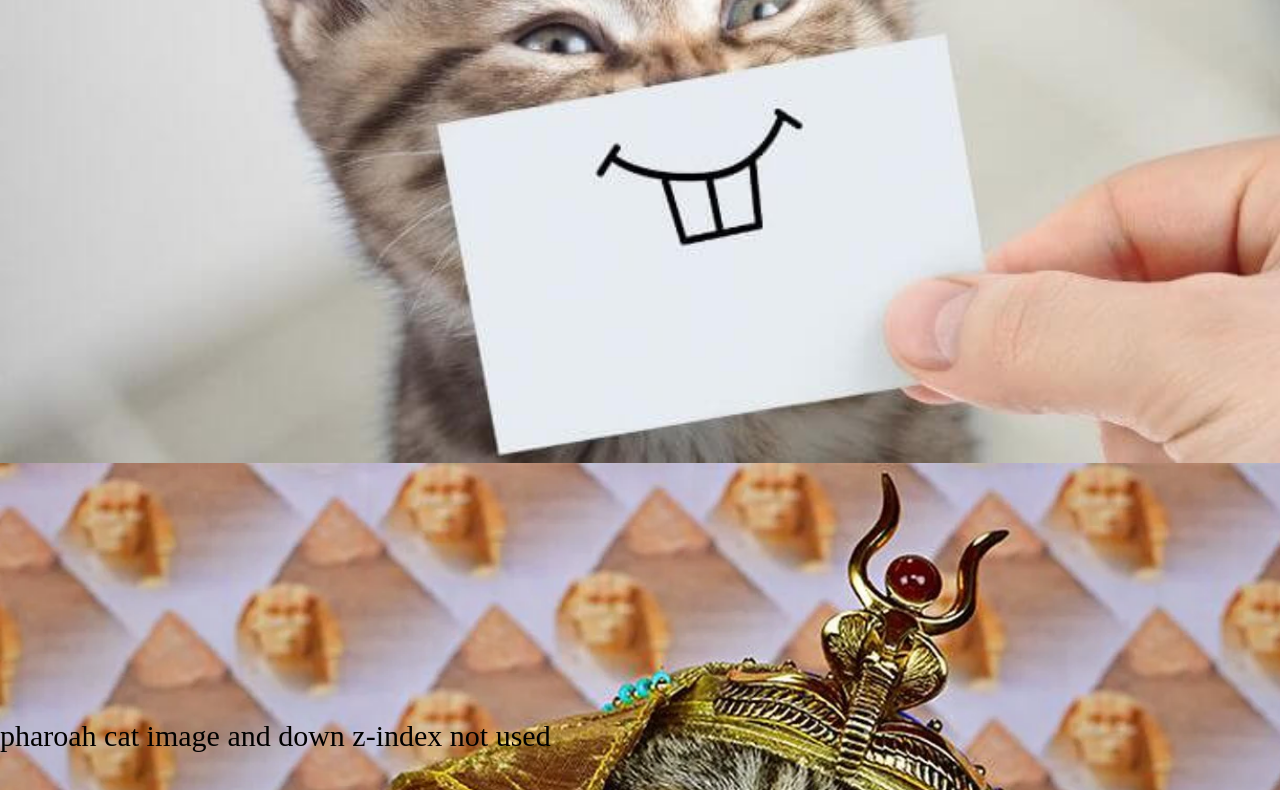
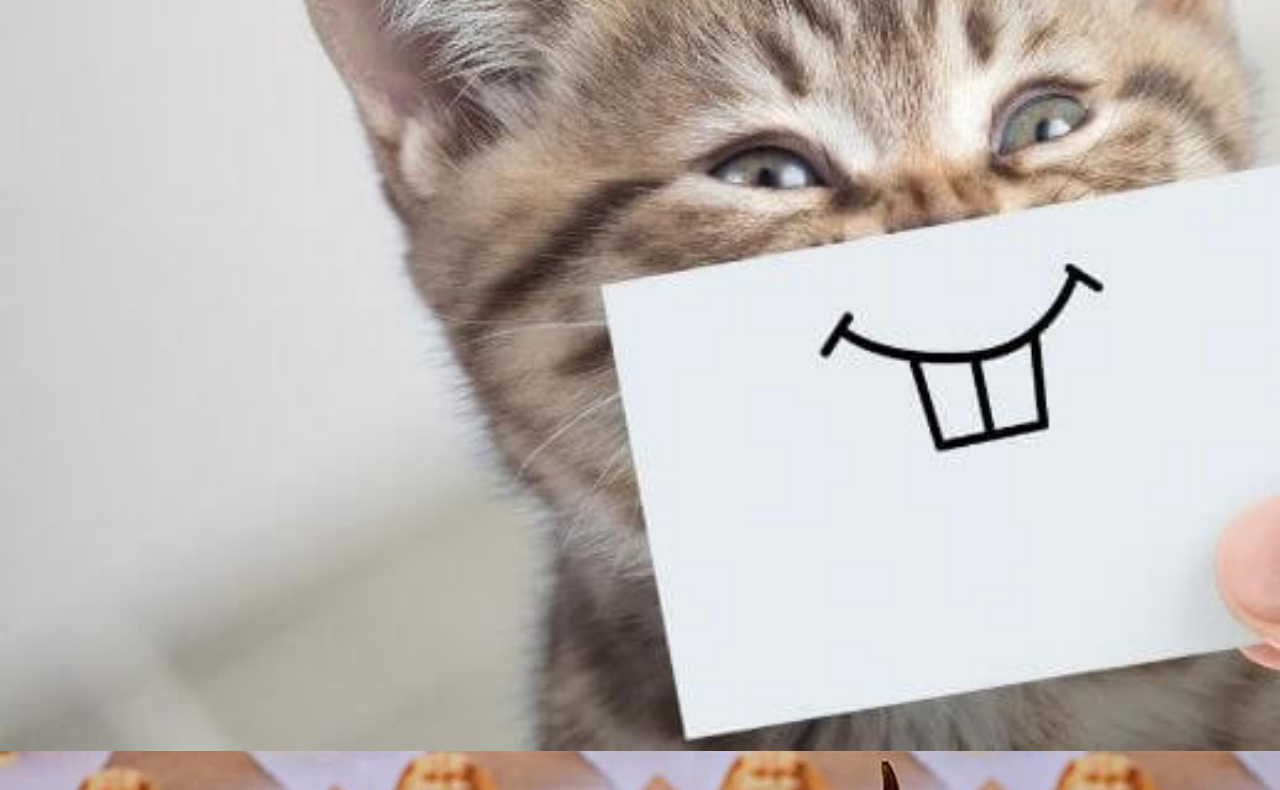
Before and after one commit to nobi-1/nobi-1.github.io, a plain HTML site: page index.html in a window 1280 px wide. Shown: the part 305-1095 px from the top of the page. Drawn offline with Linux system fonts and the light colour scheme.

Commit message:
Update index.html

```diff
--- a/index.html
+++ b/index.html
@@ -11,7 +11,7 @@
 	<div style="position:absolute; z-index: 99; width:calc(94vw - 2px);height:100px; padding:3vw; color:white; border: 1px magenta dashed;">Program top menu (z-index: 99)</div>
 
 	<!--first div w/ image etc-->
-	<div style="position:relative; z-index:89; height:40vw; background-image: url('interesting-cat-facts.jpg');background-size: cover;padding-top:20vw">
+	<div style="position:relative; z-index:89; height:100vh; background-image: url('interesting-cat-facts.jpg');background-size: cover;padding-top:20vw">
 	cat image div z-index:89
 	</div>
 
```
